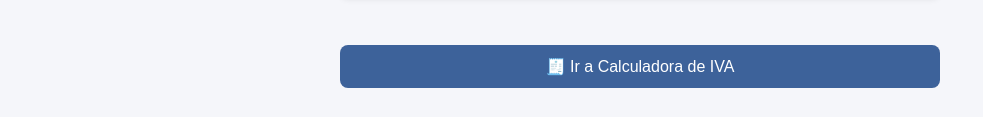
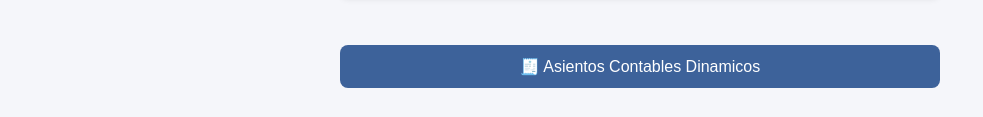
Before and after one commit to manolopiopiopro97/calculadora-de-iva, a plain HTML site: page index.html in a window 1280 px wide. Shown: the part 755-872 px from the top of the page, without its empty margins (0-983 px from the left). Drawn offline with Linux system fonts and the light colour scheme.

Commit message:
Update index.html

```diff
--- a/index.html
+++ b/index.html
@@ -144,7 +144,7 @@
       border-radius: 8px;
       cursor: pointer;
     " onclick="window.location.href='https://manolopiopiopro97.github.io/pagina-web-comercio/'">
-      🧾 Ir a Calculadora de IVA
+      🧾 Asientos Contables Dinamicos
     </button>
   </div>
 
```
